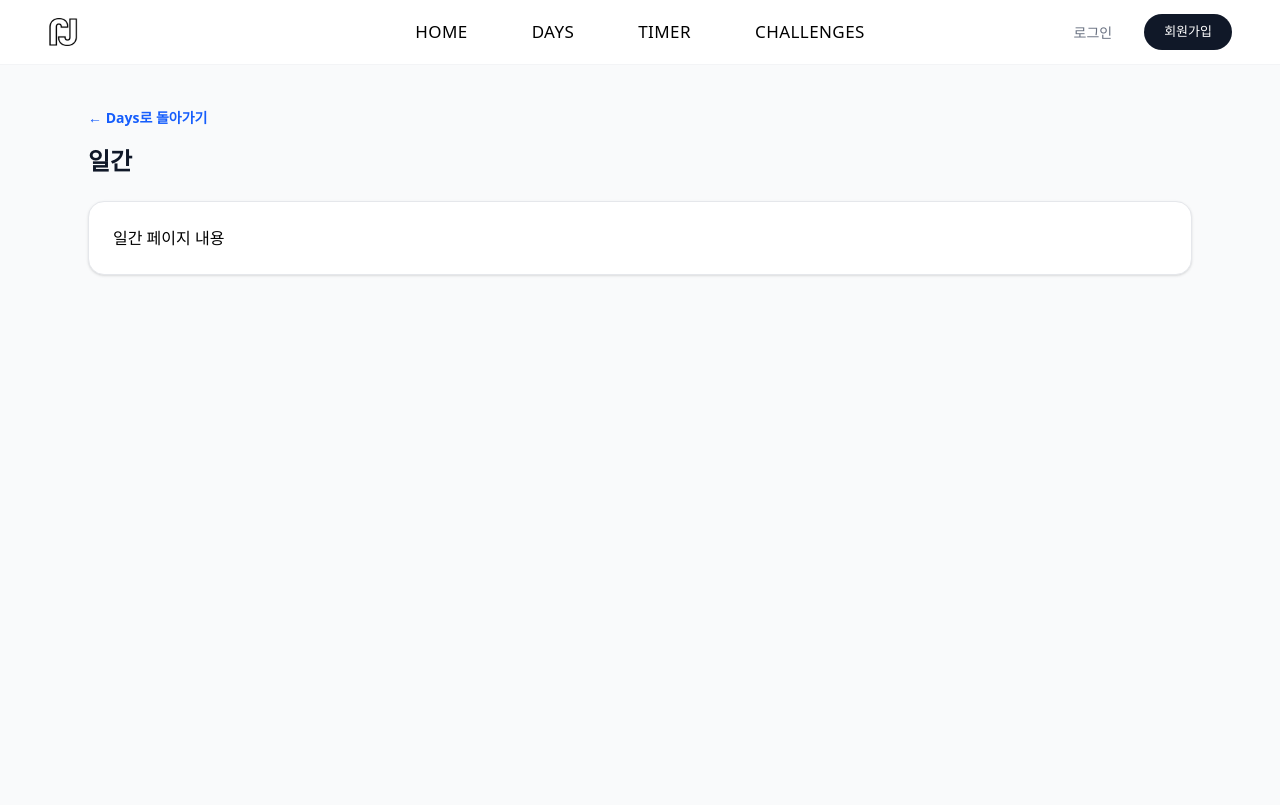
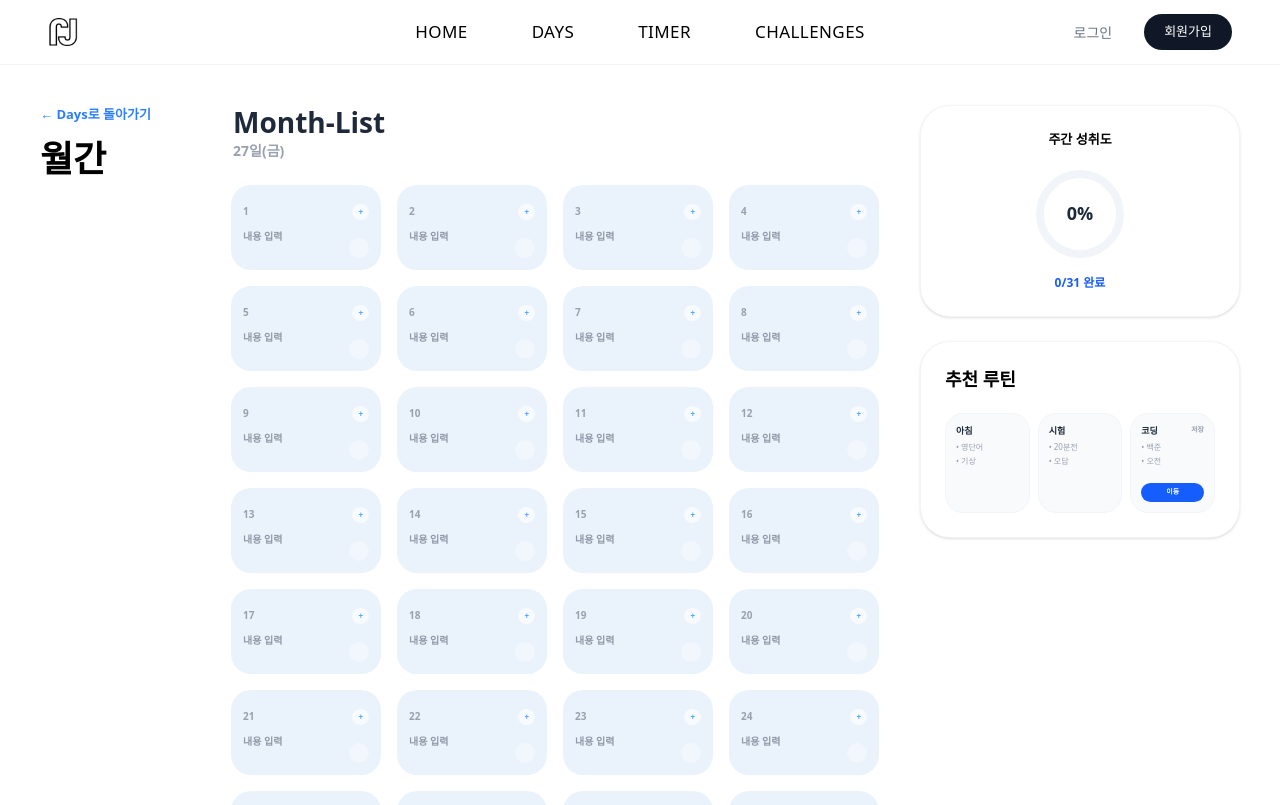
Before and after one commit to woojaemin0106/study-planner, a React (Vite) app: page /Days/monthly in a window 1280 px wide. Shown: the top 805 px of the page. Built offline with nearby package versions, Linux system fonts and the light colour scheme.

Commit message:
feat:DaysMonthlyPag 페이지 구현

```diff
--- a/src/pages/days/DaysMonthlyPage.jsx
+++ b/src/pages/days/DaysMonthlyPage.jsx
@@ -1,19 +1,186 @@
+import { useState } from "react";
 import { Link } from "react-router-dom";
 
 export default function DaysMonthlyPage() {
+  const today = new Date();
+  const dateNum = today.getDate();
+  const dayNames = ["일", "월", "화", "수", "목", "금", "토"];
+  const formattedToday = `${dateNum}일(${dayNames[today.getDay()]})`;
+
+  const [days, setDays] = useState(
+    Array.from({ length: 31 }, (_, i) => ({
+      id: i + 1,
+      title: "",
+      tag: "",
+      completed: false,
+    }))
+  );
+
+  const [editingTagId, setEditingTagId] = useState(null);
+
+  // --- 성취도 계산 로직 ---
+  const completedCount = days.filter((d) => d.completed).length;
+  const totalCount = days.length;
+  // 퍼센트 계산 (소수점 없이 반올림)
+  const progressPercent = Math.round((completedCount / totalCount) * 100);
+
+  // 만약 10%씩 고정으로 올리고 싶다면 아래 변수를 사용하세요:
+  // const progressPercent = Math.min(completedCount * 10, 100);
+  // -----------------------
+
+  const handleTitleChange = (id, value) => {
+    setDays(days.map(d => (d.id === id ? { ...d, title: value } : d)));
+  };
+
+  const handleTagChange = (id, value) => {
+    setDays(days.map(d => (d.id === id ? { ...d, tag: value } : d)));
+  };
+
+  const toggleComplete = (id) => {
+    setDays(days.map(d => (d.id === id ? { ...d, completed: !d.completed } : d)));
+  };
+
   return (
-    <div className="mx-auto w-full max-w-6xl px-6 py-10">
-      <Link
-        to="/Days"
-        className="text-sm font-semibold text-blue-600 hover:underline"
-      >
-        ← Days로 돌아가기
-      </Link>
+    <div className="w-full min-h-screen bg-white font-sans flex flex-col items-center">
+      <main className="w-full max-w-[1400px] flex justify-between px-10 py-10 relative">
 
-      <h1 className="mt-4 text-2xl font-extrabold text-gray-900">일간</h1>
-      <div className="mt-6 rounded-2xl border border-gray-200 bg-white p-6 shadow-sm">
-        일간 페이지 내용
-      </div>
+        {/* 1. LEFT */}
+        <div className="w-[150px] flex-shrink-0 flex flex-col items-start">
+          <Link to="/Days" className="flex items-center gap-1 text-blue-500 text-[13px] font-bold mb-4">
+            ← Days로 돌아가기
+          </Link>
+          <h2 className="text-[36px] font-black leading-none">월간</h2>
+        </div>
+
+        {/* 2. CENTER */}
+        <div className="flex-1 flex flex-col items-center">
+          <div className="w-[660px] mb-6 px-2">
+            <h1 className="text-[28px] font-black leading-tight text-gray-800">Month-List</h1>
+            <p className="text-[14px] font-bold text-gray-400">{formattedToday}</p>
+          </div>
+
+          <div className="grid grid-cols-4 gap-x-4 gap-y-4 max-w-[660px]">
+            {days.map(day => {
+              const hasTag = day.tag.length > 0;
+              const isEditing = editingTagId === day.id;
+
+              return (
+                <div
+                  key={day.id}
+                  className={`relative w-[150px] h-[85px] rounded-[20px] px-3 py-3 transition-all
+                  ${day.completed ? "bg-[#C5DCFF]" : "bg-[#EAF2FC]"}`}
+                >
+                  <span className="text-[10px] font-bold text-gray-400">{day.id}</span>
+
+                  <div className="absolute top-3 right-3">
+                    {isEditing ? (
+                      <input
+                        autoFocus
+                        value={day.tag}
+                        onChange={(e) => handleTagChange(day.id, e.target.value)}
+                        onBlur={() => setEditingTagId(null)}
+                        className="w-10 text-[8px] px-1 py-0.5 rounded-full bg-blue-600 text-white font-bold text-center outline-none"
+                      />
+                    ) : (
+                      <button
+                        onClick={() => setEditingTagId(day.id)}
+                        className={`text-[8px] px-1.5 py-0.5 rounded-full font-bold
+                        ${hasTag ? "bg-blue-600 text-white" : "bg-white/60 text-blue-400"}`}
+                      >
+                        {hasTag ? day.tag : "+"}
+                      </button>
+                    )}
+                  </div>
+
+                  <input
+                    value={day.title}
+                    onChange={(e) => handleTitleChange(day.id, e.target.value)}
+                    placeholder="내용 입력"
+                    className="mt-2 w-full bg-transparent text-[10px] font-bold text-gray-700 outline-none"
+                  />
+
+                  {/* 체크 표시 클릭 시 성취도 반영 */}
+                  <button
+                    onClick={() => toggleComplete(day.id)}
+                    className="absolute bottom-3 right-3"
+                  >
+                    <div className={`w-5 h-5 rounded-full flex items-center justify-center transition-all
+                      ${day.completed ? "bg-blue-500 shadow-sm scale-110" : "bg-white/40 hover:bg-white/60"}`}>
+                      <svg className={`w-3 h-3 ${day.completed ? "text-white" : "text-transparent"}`} fill="none" stroke="currentColor" viewBox="0 0 24 24">
+                        <path strokeLinecap="round" strokeLinejoin="round" strokeWidth="4" d="M5 13l4 4L19 7" />
+                      </svg>
+                    </div>
+                  </button>
+                </div>
+              );
+            })}
+          </div>
+        </div>
+
+        {/* 3. RIGHT */}
+        <aside className="w-[320px] flex flex-col gap-6 flex-shrink-0">
+          {/* 주간 성취도 - 데이터 연동됨 */}
+          <div className="rounded-[30px] bg-white border border-gray-100 p-6 shadow-sm flex flex-col items-center">
+            <h3 className="text-[13px] font-black mb-4">주간 성취도</h3>
+            <div className="relative w-24 h-24 mb-3">
+              <svg className="w-full h-full -rotate-90">
+                <circle cx="48" cy="48" r="40" stroke="#F1F5F9" strokeWidth="8" fill="transparent" />
+                <circle
+                  cx="48"
+                  cy="48"
+                  r="40"
+                  stroke="#2563EB"
+                  strokeWidth="8"
+                  fill="transparent"
+                  strokeDasharray={251.2}
+                  strokeDashoffset={251.2 * (1 - progressPercent / 100)}
+                  strokeLinecap="round"
+                  className="transition-all duration-500 ease-out"
+                />
+              </svg>
+              <span className="absolute inset-0 flex items-center justify-center text-[18px] font-black text-gray-800">
+                {progressPercent}%
+              </span>
+            </div>
+            <p className="text-blue-600 font-black text-[12px]">
+              {completedCount}/{totalCount} 완료
+            </p>
+          </div>
+
+          <div className="rounded-[30px] bg-white border border-gray-100 p-6 shadow-sm">
+            <h3 className="text-[18px] font-black mb-5">추천 루틴</h3>
+            <div className="flex gap-2">
+              <RoutineBox title="아침" items={["영단어", "기상"]} />
+              <RoutineBox title="시험" items={["20분전", "오답"]} />
+              <RoutineBox title="코딩" items={["백준", "오전"]} isSpecial />
+            </div>
+          </div>
+        </aside>
+
+      </main>
     </div>
   );
 }
+
+function RoutineBox({ title, items, isSpecial }) {
+  return (
+    <div className="flex-1 bg-[#F8FAFC] rounded-[18px] p-2.5 border border-gray-100 flex flex-col justify-between h-[100px]">
+      <div>
+        <div className="flex justify-between items-center mb-1">
+          <span className="text-[9px] font-black text-gray-800">{title}</span>
+          {isSpecial && <span className="text-[7px] text-gray-400 font-bold">저장</span>}
+        </div>
+        <ul className="text-[8px] text-gray-400 space-y-0.5 font-medium">
+          {items.map((item, i) => (
+            <li key={i} className="truncate">• {item}</li>
+          ))}
+        </ul>
+      </div>
+      {isSpecial && (
+        <button className="w-full py-1 bg-blue-600 text-white text-[7px] rounded-full font-black">
+          이동
+        </button>
+      )}
+    </div>
+  );
+}
```
